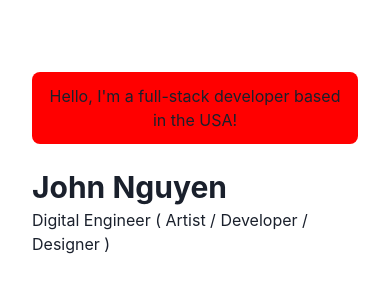
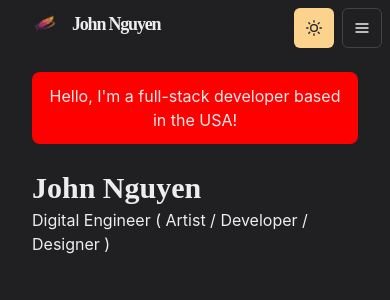
Before and after one commit to johnhnguyen97/portfolio, a Next.js app: page / in a window 390 px wide. Shown: the top 300 px of the page. Built offline with nearby package versions, Linux system fonts and the light colour scheme.

Commit message:
fix: Update navbar and theme toggle button layout
- Fix theme toggle button and menu spacing

- Fix navbar mobile responsiveness

- Clean up menu structure

- Update file organization

```diff
--- a/components/layouts/main.js
+++ b/components/layouts/main.js
@@ -1,4 +1,5 @@
 import Head from 'next/head';
+import Navbar from '../navbar.js';
 import { Box, Container } from '@chakra-ui/react';
 
 const Main =({ children, router }) => {
@@ -8,6 +9,9 @@
                 <meta name="viewport" content="width=device-width, initial-scale=1" />
                 <title>John Nguyen - Homepage</title>
             </Head>
+
+            <Navbar path={router.asPath} />
+
             <Container maxW="container.md" pt={14}>
                 {children}
             </Container>
--- a/components/navbar.js
+++ b/components/navbar.js
@@ -3,6 +3,7 @@
 import {Container, Box, Link, Heading, Flex, Menu, MenuItem, MenuList, MenuButton, IconButton, useColorModeValue, Stack } from '@chakra-ui/react'
 import { HamburgerIcon } from '@chakra-ui/icons'
 import Head from 'next/head'
+import ThemeToggleButton from './theme-toggle-button'
 
 const LinkItem = ({ href, path, children }) => {
 const active = path === href
@@ -72,13 +73,14 @@
                     </Stack>
 
                     <Box flex={1} align="right">
+                        <ThemeToggleButton />
+                        <Box ml={2} display={{ base: 'inline-block', md: 'none' }}>
                             <Menu isLazy id="navbar-menu">
                                 <MenuButton
                                     as={IconButton}
                                     icon={<HamburgerIcon />}
                                     variant="outline"
                                     aria-label="Options"
-                            display={{ base: 'inline-block', md: 'none' }}
                                 />
                                 <MenuList>
                                     <NextLink href="/about" passHref legacyBehavior>
@@ -93,6 +95,7 @@
                                 </MenuList>
                             </Menu>
                         </Box>
+                    </Box>
                 </Container>
             </Box>
         </>
--- /dev/null
+++ b/components/theme-toggle-button.js
@@ -0,0 +1,17 @@
+import { IconButton, useColorMode, useColorModeValue } from '@chakra-ui/react'
+import { MoonIcon, SunIcon } from '@chakra-ui/icons'
+
+const ThemeToggleButton = () => {
+    const { toggleColorMode } = useColorMode()
+
+    return (
+        <IconButton
+            aria-label="Toggle theme"
+            colorScheme={useColorModeValue('purple', 'orange')}
+            icon={useColorModeValue(<MoonIcon />, <SunIcon />)}
+            onClick={toggleColorMode}
+        />
+    )
+}
+
+export default ThemeToggleButton
--- /dev/null
+++ b/lib/theme.js
@@ -0,0 +1,51 @@
+import { extendTheme, textDecoration } from "@chakra-ui/react";
+import { mode } from "@chakra-ui/theme-tools";
+
+const styles = {
+    global: (props) => ({
+        body: {
+            bg: mode('#f0e7db', '#202023')(props)
+        }
+    })
+}
+
+const components = {
+    Heading: {
+        variants: {
+            'section-title': {
+                textDecoration: textDecoration.underline,
+                fontSize: 20,
+                textUnderlineOffset: 6,
+                textDecorationColor: '#525252',
+                textDecorationThickness: textDecoration.thick,
+                marginTop: 3,
+                marginBottom: 4
+            }
+        }
+    },
+    Link: {
+        baseStyle: props => ({
+            color: mode('#3d7aed', '#ff63c3')(props),
+            textUnderlineOffset: 3
+        })
+    }
+}
+
+const fonts = {
+    heading: "'M PLUS Rounded 1c'"
+}
+
+const colors = {
+    glassTeal: '#88ccca'
+}
+
+const config = {
+    initialColorMode: 'dark',
+    useSystemColorMode: true
+}
+
+const theme = extendTheme({
+    config, styles, components, fonts, colors
+})
+
+export default theme
--- a/package.json
+++ b/package.json
@@ -2,7 +2,7 @@
   "name": "portfolio",
   "version": "1.0.0",
   "main": "index.js",
-   "scripts": {
+  "scripts": {
     "dev": "next dev -H 0.0.0.0",
     "build": "next build",
     "start": "next start",
@@ -14,6 +14,7 @@
   "license": "MIT",
   "description": "John Nguyen's Website",
   "dependencies": {
+    "@chakra-ui/icons": "^2.2.4",
     "@chakra-ui/react": "^2.8.2",
     "@emotion/react": "^11.11.3",
     "@emotion/styled": "^11.11.0",
--- a/pages/_app.js
+++ b/pages/_app.js
@@ -1,11 +1,12 @@
 import { ChakraProvider } from "@chakra-ui/react"
 import Layout from "../components/layouts/main"
+import theme from "../lib/theme"
 
 const Website = ({ Component, pageProps, router }) => {
     return (
-        <ChakraProvider>
+        <ChakraProvider theme={theme}>
             <Layout router={router}>
-            <Component {...pageProps} key={router.route} />
+                <Component {...pageProps} key={router.route} />
             </Layout>
         </ChakraProvider>
     )
--- /dev/null
+++ b/pages/_document.js
@@ -0,0 +1,18 @@
+import { ColorModeScript } from '@chakra-ui/react'
+import NextDocument, { Html, Head, Main, NextScript } from 'next/document'
+import theme from '../lib/theme'
+
+export default class Document extends NextDocument {
+    render () {
+        return(
+            <Html lang= "en">
+                <Head />
+            <body>
+                <ColorModeScript initialColorMode={theme.config.initialColorMode} />
+                <Main />
+                <NextScript />
+            </body>
+            </Html>
+        )
+    }
+}
```
Also changed, not shown: public/images/contents/logo2.png (added), 1 other file (tests, documents, lock files or other folders). Lines whose indentation alone changed are shown as unchanged.
